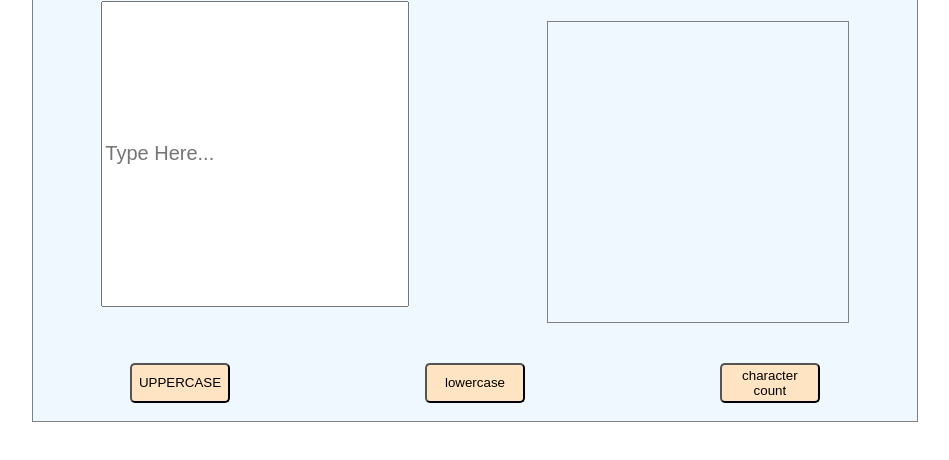
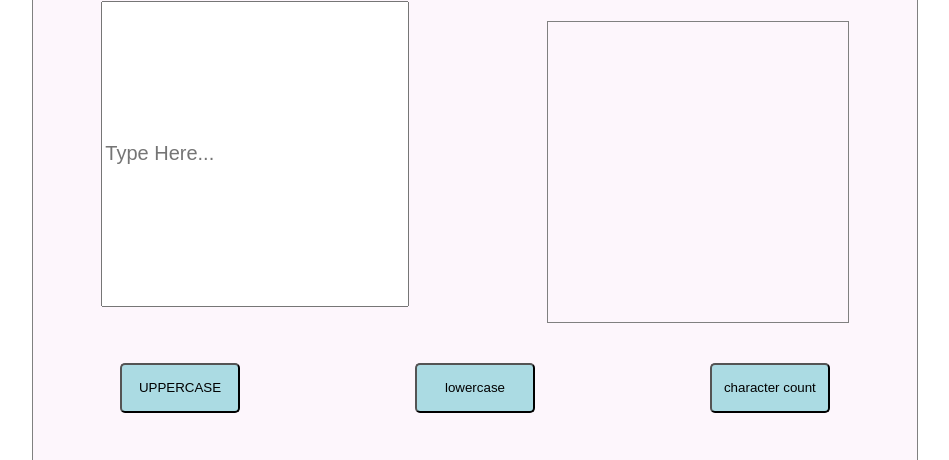
Before and after one commit to pritiugale114/textify, a plain HTML site: page index.html in a window 1280 px wide. Shown: the part 110-570 px from the top of the page, without its empty margins (165-1114 px from the left). Drawn offline with Linux system fonts and the light colour scheme.

Commit message:
color added

```diff
--- a/index.html
+++ b/index.html
@@ -12,9 +12,9 @@
         }
 
         .text-container {
-            height: 500px;
+            height: 550px;
             width: 70%;
-            background-color: aliceblue;
+            background-color: #fdf6fc;
             margin: 30px auto;
             border: 1px solid gray;
         }
@@ -46,10 +46,10 @@
         }
 
         .action-btn {
-            height: 40px;
-            width: 100px;
+            height: 50px;
+            width: 120px;
             border-radius: 5px;
-            background-color: bisque;
+            background-color:#abdbe3;
         }
     </style>
 </head>
```
